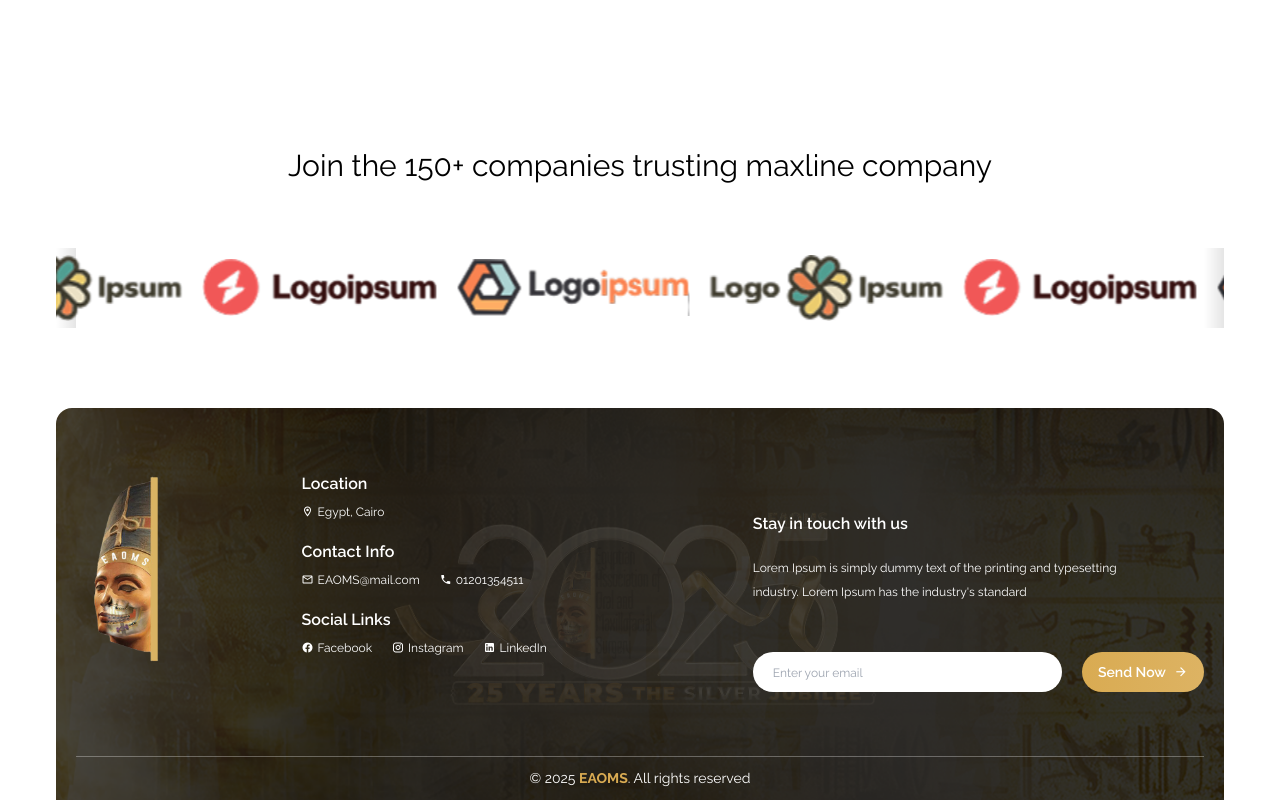
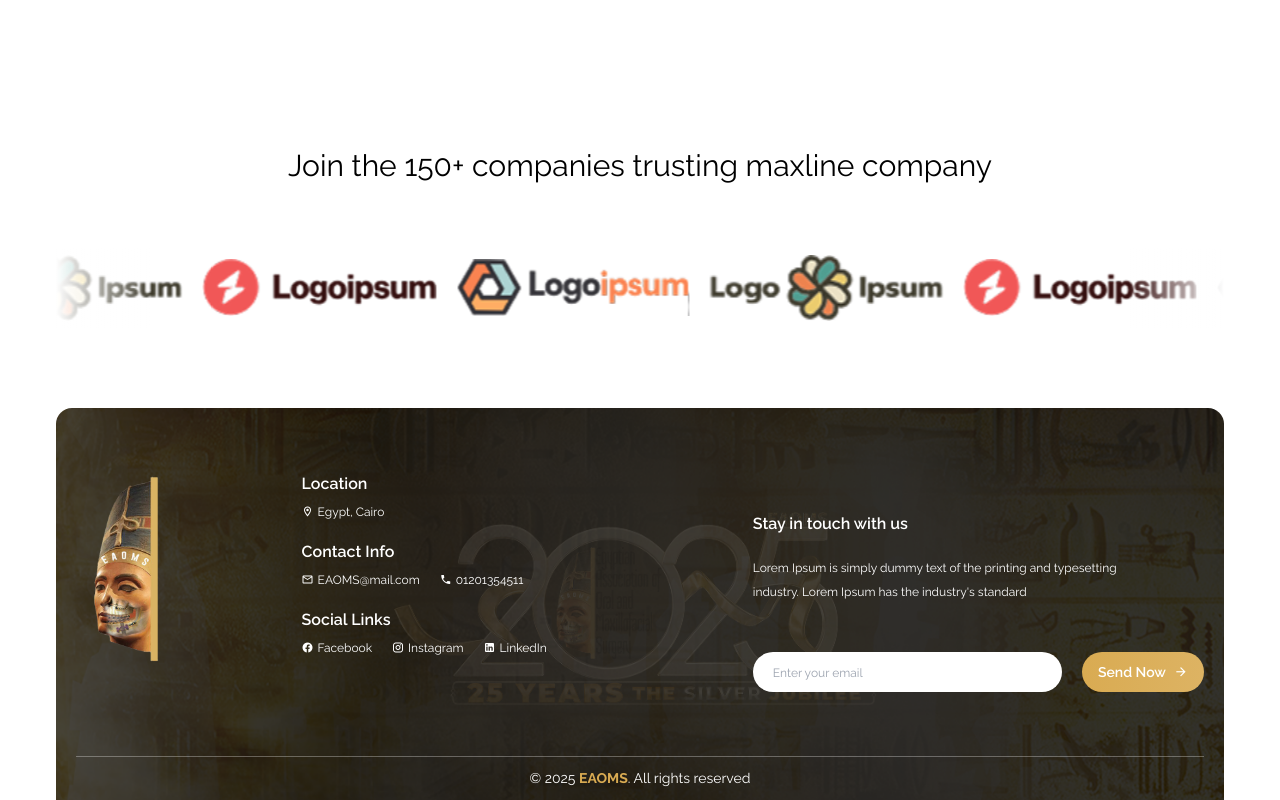
Before and after one commit to Nehal-Homoda/dentist-event, a Next.js app: page / in a window 1280 px wide. Shown: the part 5368-6168 px from the top of the page. Built offline with nearby package versions, Linux system fonts and the light colour scheme.

Commit message:
finish sponsor animation with shadow before and after using gradient

```diff
--- a/src/app/(profile)/page.tsx
+++ b/src/app/(profile)/page.tsx
@@ -231,7 +231,7 @@ export default function Home() {
                         <h1 className="lg:text-3xl text-2xl text-center mb-16 font-bold'">
                             Join the 150+ companies trusting maxline company
                         </h1>
-                        <div className="w-full  relative   before:absolute before:w-5 before:left-0 before:top-0 before:h-full before:content-['']  before:bg-gradient-to-r before:from-transparent before:to-black/10 after:absolute after:w-5 after:right-0 after:top-0 after:h-full after:content-['']  after:bg-gradient-to-r after:from-transparent after:to-black/10 ">
+                        <div className="w-full  relative   before:absolute before:w-24 before:left-0 before:top-0 before:h-full before:content-['']  before:bg-gradient-to-r before:from-white  before:z-40 before:via-white/50 before:to-transparent after:z-40 after:absolute after:w-24 after:right-0 after:top-0 after:h-full after:content-['']  after:bg-gradient-to-r after:from-transparent after:via-white/50 after:to-white ">
                             <div className="flex-grow-0 flex-shrink-0   flex animate-[swip_25s_linear_infinite] justify-center gap-5  ">
                                 {sponsorsImg.slice(0, 6).map((item, index) => (
                                     <div
```
